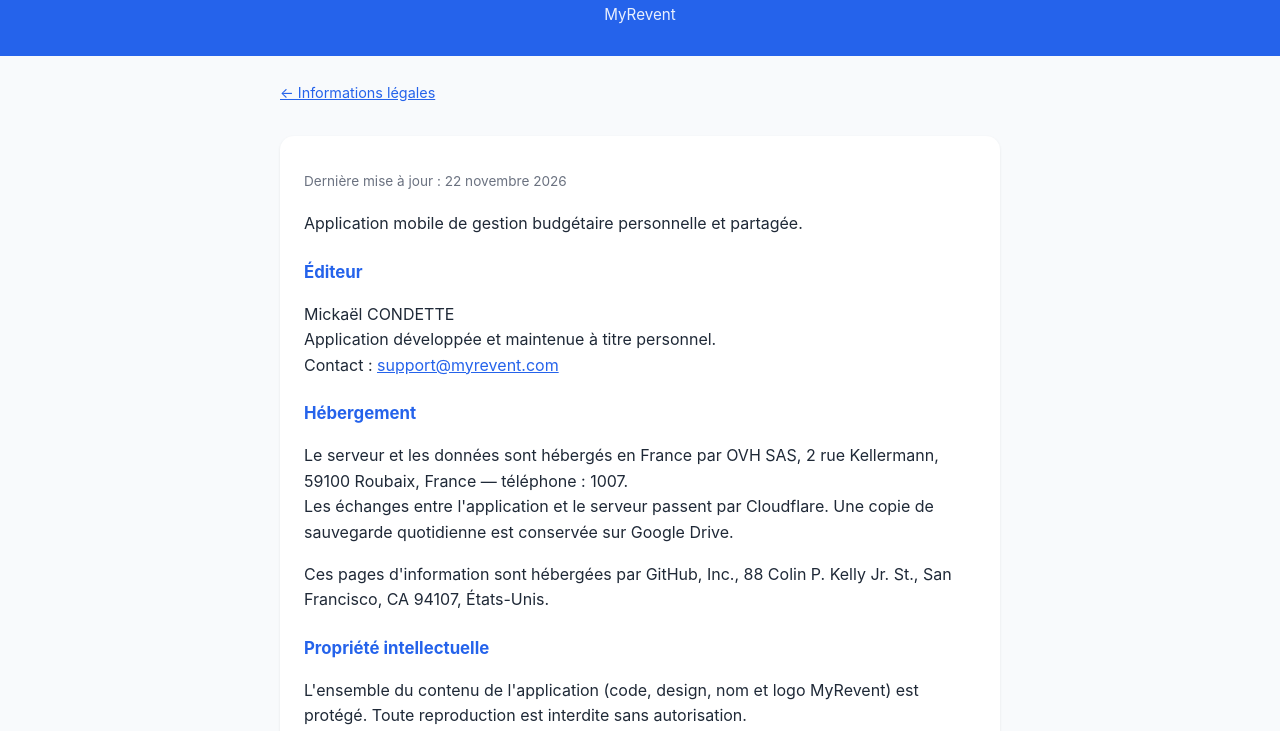
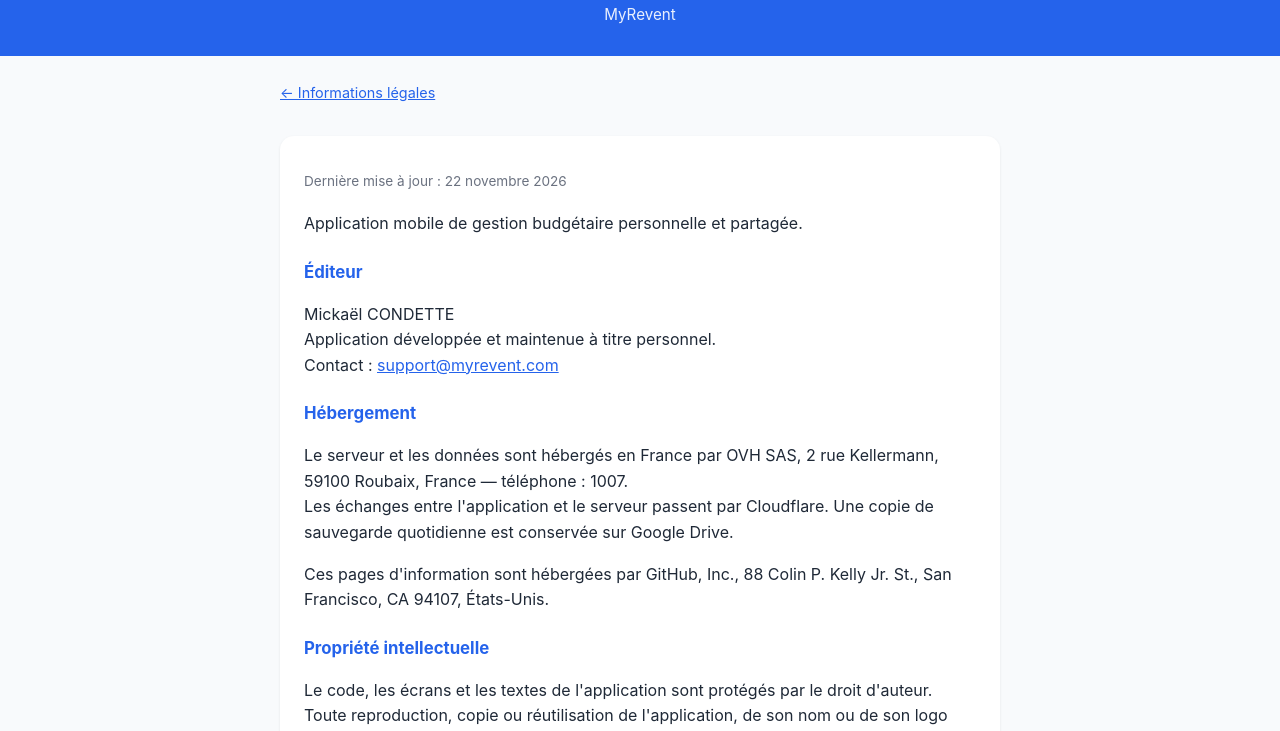
Before and after one commit to revent62-gif/mon-budget-legal, a plain HTML site: page mentions-legales.html in a window 1280 px wide. Shown: the part 69-800 px from the top of the page. Drawn offline with Linux system fonts and the light colour scheme.

Commit message:
Mentions légales : propriété intellectuelle dite sans promettre une marque
Le nom n'est protégé que par une marque déposée (pas encore), et le logo,
fait avec une IA, n'est sans doute pas protégé par le droit d'auteur. Même
phrase que dans l'appli.

Co-Authored-By: Claude Opus 5.5 <noreply@anthropic.com>

```diff
--- a/mentions-legales.html
+++ b/mentions-legales.html
@@ -31,8 +31,9 @@
        San Francisco, CA 94107, États-Unis.</p>
 
     <h2>Propriété intellectuelle</h2>
-    <p>L'ensemble du contenu de l'application (code, design, nom et logo MyRevent) est protégé.
-       Toute reproduction est interdite sans autorisation.</p>
+    <p>Le code, les écrans et les textes de l'application sont protégés par le droit d'auteur.
+       Toute reproduction, copie ou réutilisation de l'application, de son nom ou de son logo sans
+       l'accord écrit de son auteur est interdite.</p>
 
     <h2>Responsabilité</h2>
     <p>L'application fournit des outils de suivi budgétaire. Elle ne constitue pas un conseil
```
